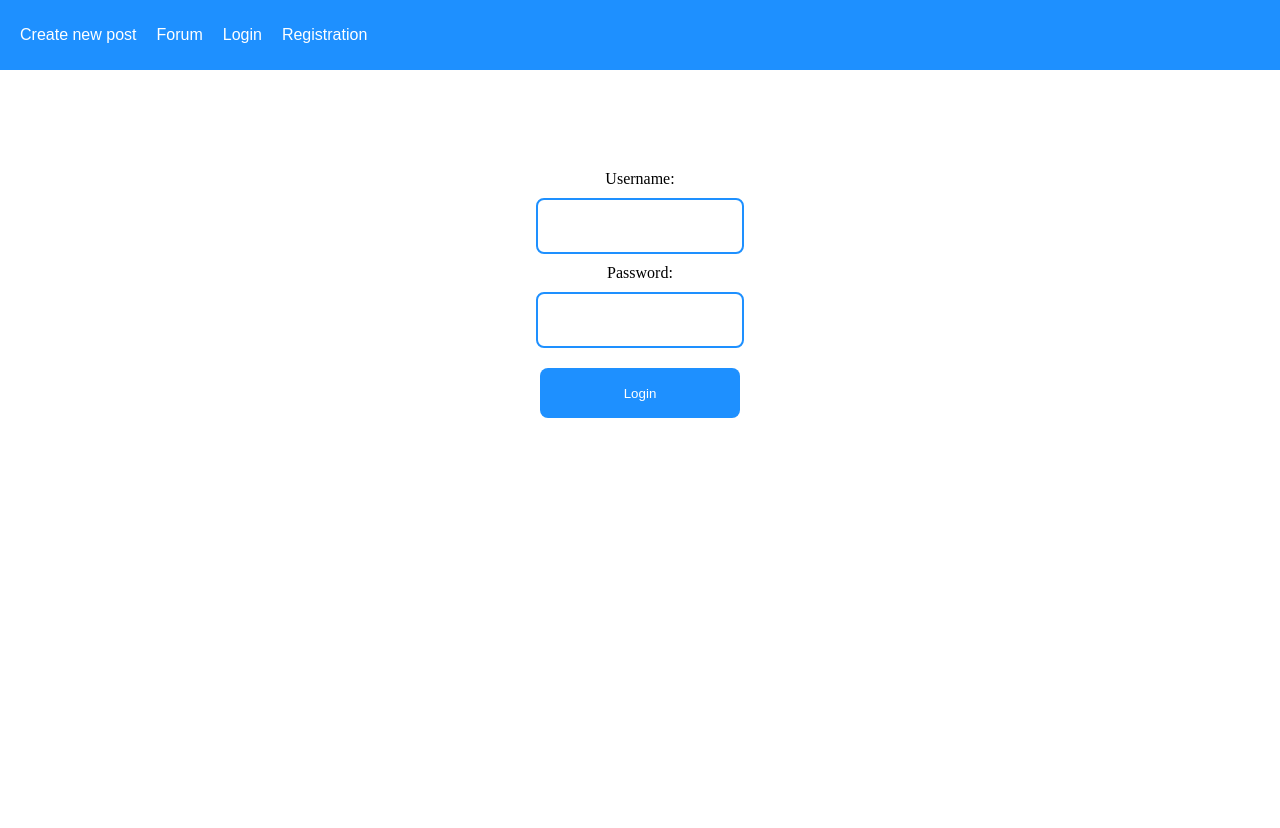
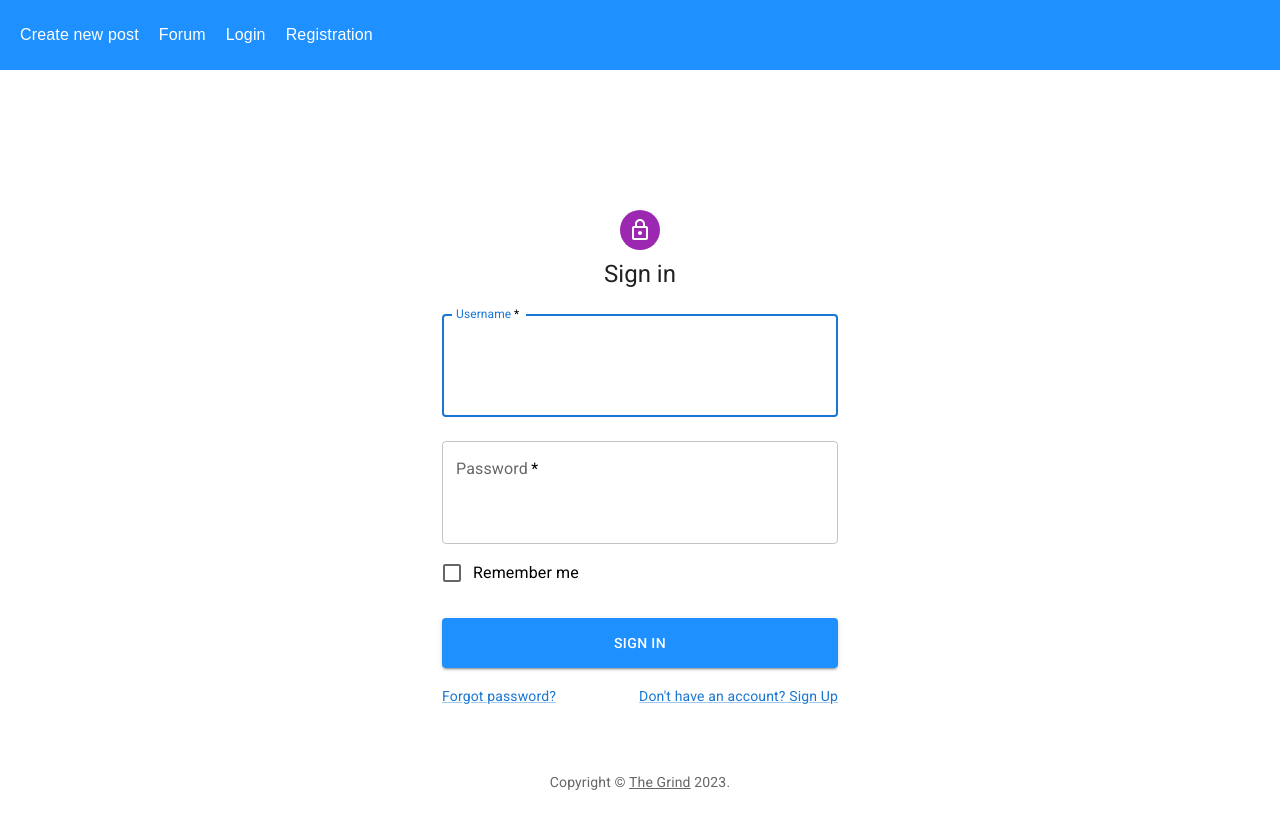
Before and after one commit to Weiennn/The-Grind, a React (Create React App) app in the folder client/: page /login in a window 1280 px wide. Shown: the top 828 px of the page. Built offline with nearby package versions, Linux system fonts and the light colour scheme; no server answers.

Commit message:
Updated login page

```diff
--- a/client/package.json
+++ b/client/package.json
@@ -3,6 +3,11 @@
   "version": "0.1.0",
   "private": true,
   "dependencies": {
+    "@emotion/react": "^11.11.1",
+    "@emotion/styled": "^11.11.0",
+    "@fontsource/roboto": "^5.0.2",
+    "@mui/icons-material": "^5.11.16",
+    "@mui/material": "^5.13.4",
     "@testing-library/jest-dom": "^5.16.5",
     "@testing-library/react": "^13.4.0",
     "@testing-library/user-event": "^13.5.0",
--- a/client/public/index.html
+++ b/client/public/index.html
@@ -2,6 +2,7 @@
 <html lang="en">
   <head>
     <meta charset="utf-8" />
+    <meta name="viewport" content="initial-scale=1, width=device-width" />
     <link rel="icon" href="%PUBLIC_URL%/favicon.ico" />
     <meta name="viewport" content="width=device-width, initial-scale=1" />
     <meta name="theme-color" content="#000000" />
--- a/client/src/App.css
+++ b/client/src/App.css
@@ -101,7 +101,7 @@
 }
 
 span {
-  color: red;
+  color: black
 }
 
 /* NAVBAR */
@@ -224,6 +224,7 @@
   color: white;
 }
 
+/* can remove */
 .loginContainer input {
-  border: 2px solid dodgerblue;
+  border: 2px dodgerblue;
 }
--- a/client/src/index.js
+++ b/client/src/index.js
@@ -2,6 +2,11 @@
 import ReactDOM from 'react-dom/client';
 import App from './App';
 import reportWebVitals from './reportWebVitals';
+import "@fontsource/roboto/300.css";
+import "@fontsource/roboto/400.css";
+import "@fontsource/roboto/500.css";
+import "@fontsource/roboto/700.css";
+
 
 const root = ReactDOM.createRoot(document.getElementById('root'));
 root.render(
--- a/client/src/pages/Login.js
+++ b/client/src/pages/Login.js
@@ -2,6 +2,40 @@
 import axios from "axios";
 import { useNavigate } from 'react-router-dom';
 import { AuthContext } from "../helper/AuthContext";
+import Avatar from "@mui/material/Avatar";
+import Button from "@mui/material/Button";
+import CssBaseline from "@mui/material/CssBaseline";
+import TextField from "@mui/material/TextField";
+import FormControlLabel from "@mui/material/FormControlLabel";
+import Checkbox from "@mui/material/Checkbox";
+import Link from "@mui/material/Link";
+import Grid from "@mui/material/Grid";
+import Box from "@mui/material/Box";
+import LockOutlinedIcon from "@mui/icons-material/LockOutlined";
+import Typography from "@mui/material/Typography";
+import Container from "@mui/material/Container";
+import { createTheme, ThemeProvider } from "@mui/material/styles";
+
+// Adds the copyright @website thing at the bottom
+function Copyright(props) {
+  return (
+    <Typography
+      variant="body2"
+      color="text.secondary"
+      align="center"
+      {...props}
+    >
+      {"Copyright © "}
+      <Link color="inherit">
+        The Grind
+      </Link>{" "}
+      {new Date().getFullYear()}
+      {"."}
+    </Typography>
+  );
+}
+// can be moved to root once settled on theme
+const defaultTheme = createTheme();
 
 function Login() {
     // State containing username typed in input
@@ -31,24 +65,98 @@
             }
         })
     };
+
   return (
-    <div className="loginContainer">
+    //TODO can be moved to root once settled on theme
+    //TODO to change Logo
+    <ThemeProvider theme={defaultTheme}>
+      <Container className="loginContainer" component="main" maxWidth="xs">
+        <CssBaseline />
+        <Box
+          sx={{
+            marginTop: 4,
+            display: "flex",
+            flexDirection: "column",
+            alignItems: "center",
+          }}
+        >
+          <Avatar sx={{ m: 1, bgcolor: "secondary.main" }}>
+            <LockOutlinedIcon />
+          </Avatar>
+          <Typography component="h1" variant="h5">
+            Sign in
+          </Typography>
+          <Box component="form" onSubmit={login} noValidate sx={{ mt: 1 }}>
+            <TextField
+              margin="normal"
+              required
+              fullWidth
+              id="Username"
+              label="Username"
+              name="Username"
+              autoComplete="Username"
+              autoFocus
+              variant="outlined"
+            />
+            <TextField
+              margin="normal"
+              required
+              fullWidth
+              name="password"
+              label="Password"
+              type="password"
+              id="password"
+              autoComplete="current-password"
+            />
+            <FormControlLabel
+              control={<Checkbox value="remember" color="primary" />}
+              label="Remember me"
+            />
+            <Button
+              type="submit"
+              fullWidth
+              variant="contained"
+              sx={{ mt: 3, mb: 2 }}
+            >
+              Sign In
+            </Button>
+            <Grid container>
+              <Grid item xs>
+                <Link href="#" variant="body2">
+                  Forgot password?
+                </Link>
+              </Grid>
+              <Grid item>
+                <Link href="#" variant="body2">
+                  {"Don't have an account? Sign Up"}
+                </Link>
+              </Grid>
+            </Grid>
+          </Box>
+        </Box>
+        <Copyright sx={{ mt: 8, mb: 4 }} />
+        {/*
+        <div>
           <label>Username:</label>
           <input
             type="text"
             onChange={(event) => {
               setUsername(event.target.value);
-      }} />
+            }}
+          />
           <label>Password:</label>
           <input
             type="password"
             onChange={(event) => {
               setPassword(event.target.value);
-      }} />
-
+            }}
+          />
           <button onClick={login}>Login</button>
         </div>
-  )
+          */}
+      </Container>
+    </ThemeProvider>
+  );
 }
 
 export default Login
```
Also changed, not shown: 2 other files (tests, documents, lock files or other folders). Lines whose indentation alone changed are shown as unchanged.
